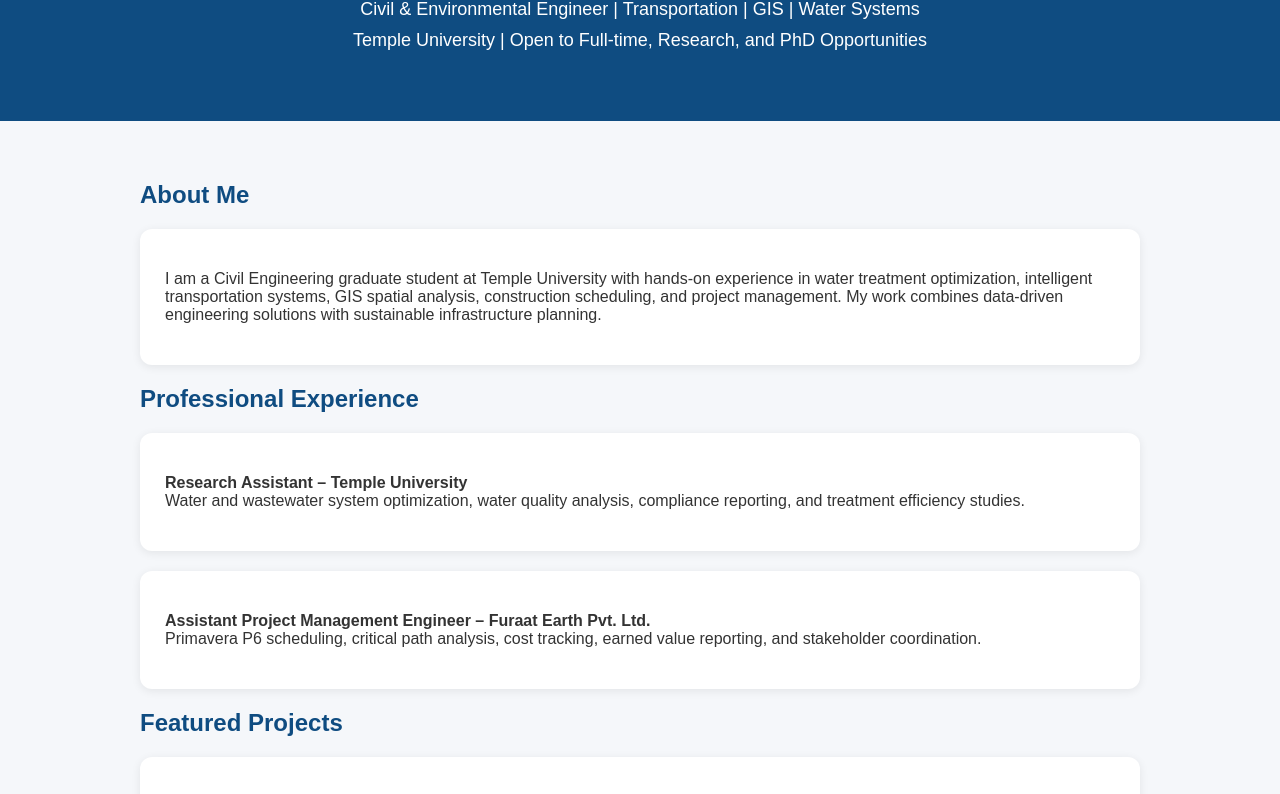
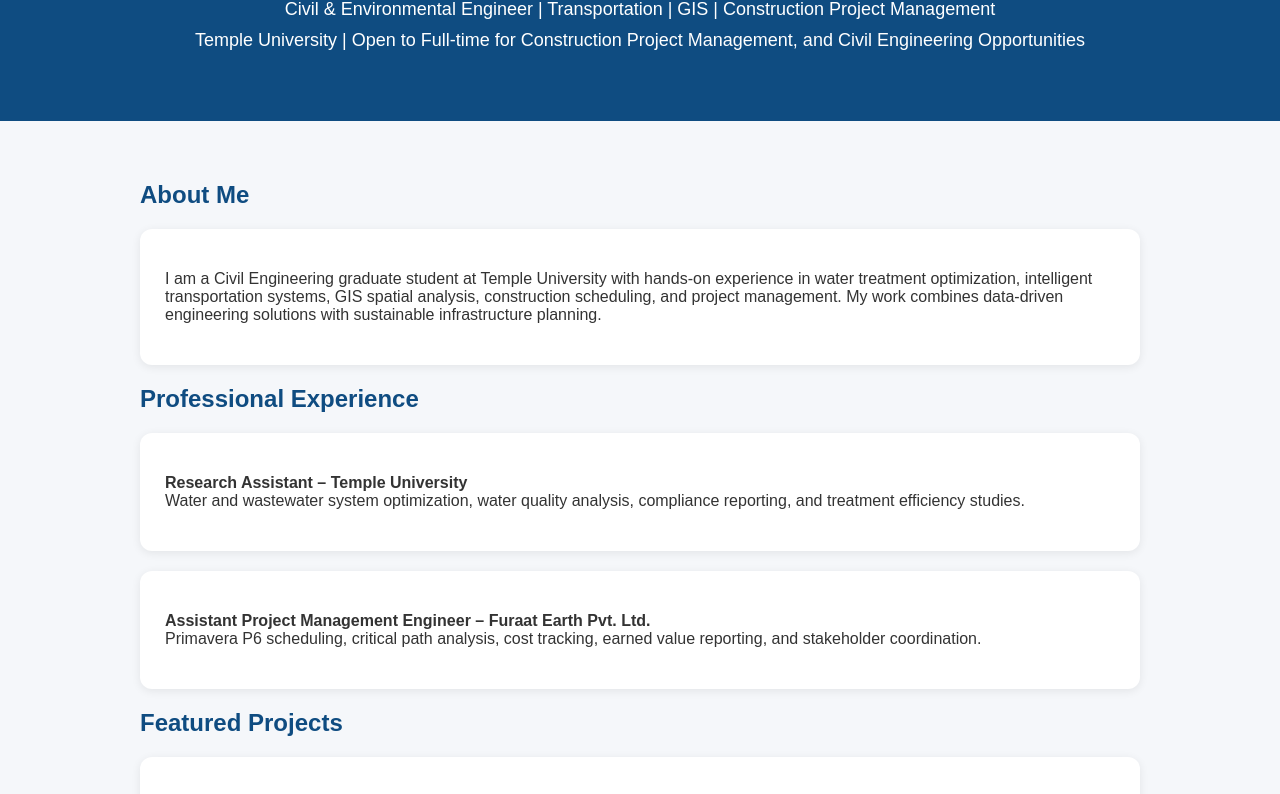
Before and after one commit to riyadixit821/Riya-Dixit, a plain HTML site: page index.html in a window 1280 px wide. Shown: the part 119-913 px from the top of the page. Drawn offline with Linux system fonts and the light colour scheme.

Commit message:
Update index.html

```diff
--- a/index.html
+++ b/index.html
@@ -54,8 +54,8 @@ footer{
 
 <header>
     <h1>Riya Dixit</h1>
-    <p>Civil & Environmental Engineer | Transportation | GIS | Water Systems</p>
-    <p>Temple University | Open to Full-time, Research, and PhD Opportunities</p>
+    <p>Civil & Environmental Engineer | Transportation | GIS | Construction Project Management</p>
+    <p>Temple University | Open to Full-time for Construction Project Management, and Civil Engineering Opportunities</p>
 </header>
 
 <section>
```
